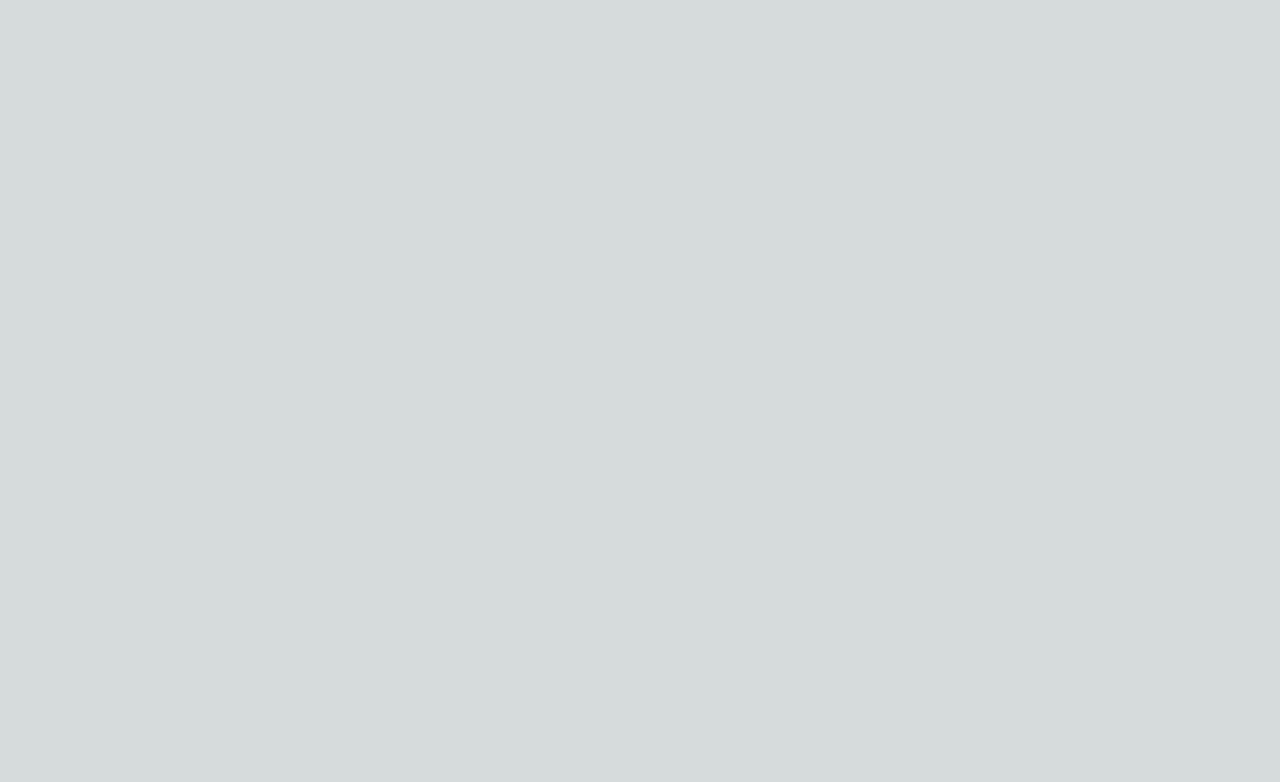
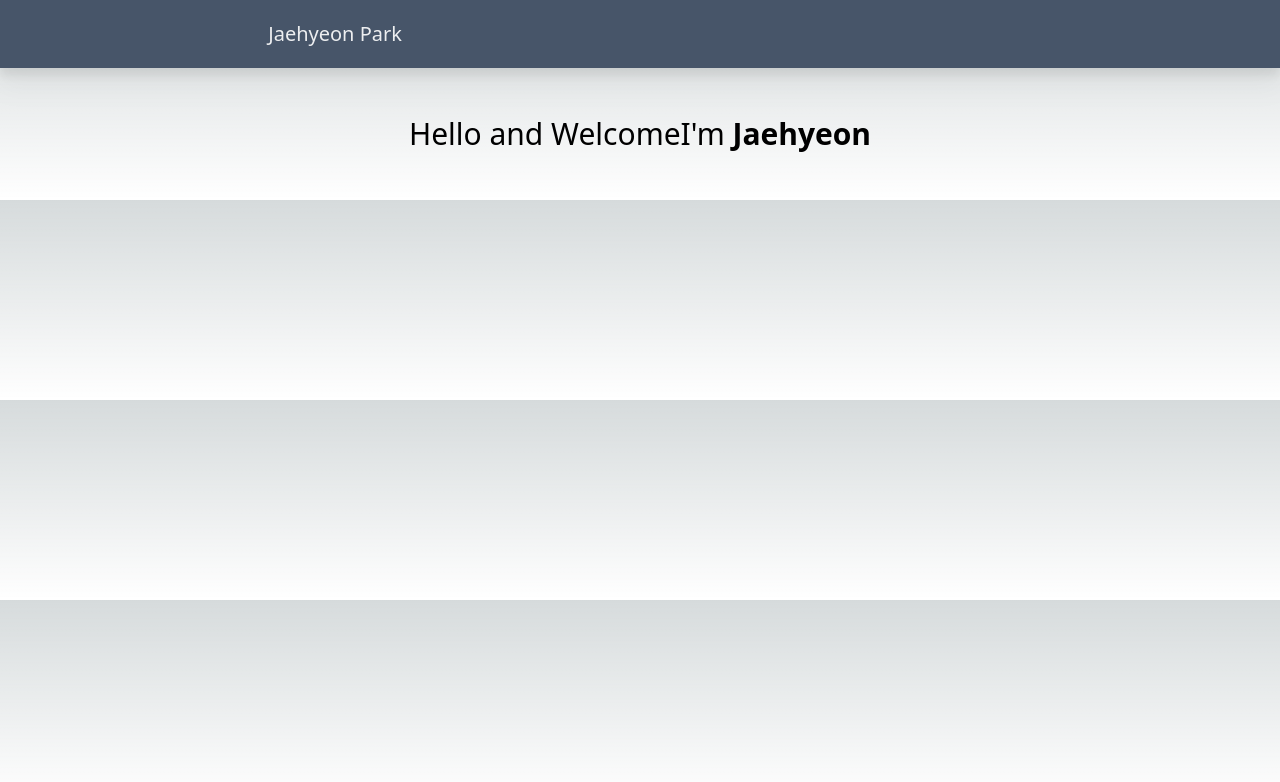
Before and after one commit to Paaaaak/blog, a Next.js app: page / in a window 1280 px wide. Shown: the top 782 px of the page. Built offline with nearby package versions, Linux system fonts and the light colour scheme.

Commit message:
feat: add navbar

```diff
--- /dev/null
+++ b/app/components/Navbar.tsx
@@ -0,0 +1,14 @@
+import Link from 'next/link'
+import React from 'react'
+
+const Navbar = () => {
+  return (
+    <nav className='bg-slate-600 p-4 sticky top-0 drop-shadow-xl z-10'>
+      <div className='prose prose-xl mx-auto flex justify-between flex-col sm:flex-row'>
+        <Link href='/' className='text-white/90 no-underline hover:text-white'>Jaehyeon Park</Link>
+      </div>
+    </nav>
+  )
+}
+
+export default Navbar
--- a/app/layout.tsx
+++ b/app/layout.tsx
@@ -1,8 +1,6 @@
 import type { Metadata } from "next";
-import { Inter } from "next/font/google";
 import "./globals.css";
-
-const inter = Inter({ subsets: ["latin"] });
+import Navbar from "./components/Navbar";
 
 export const metadata: Metadata = {
   title: "Create Next App",
@@ -16,7 +14,10 @@
 }>) {
   return (
     <html lang="en">
-      <body className={inter.className}>{children}</body>
+      <body className="dark:bg-slate-800">
+        <Navbar></Navbar>
+        {children}
+      </body>
     </html>
   );
 }
--- a/app/page.tsx
+++ b/app/page.tsx
@@ -1,7 +1,12 @@
 export default function Home() {
   return (
-    <main>
-
+    <main className="px-6 mx-auto">
+      <p className="mt-12 mb-12 text-3xl text-center dark:text-white">
+        Hello and Welcome
+        <span className="whitespace-nowrap">
+          I'm <span className="font-bold">Jaehyeon</span>
+        </span>
+      </p>
     </main>
   );
 }
```
